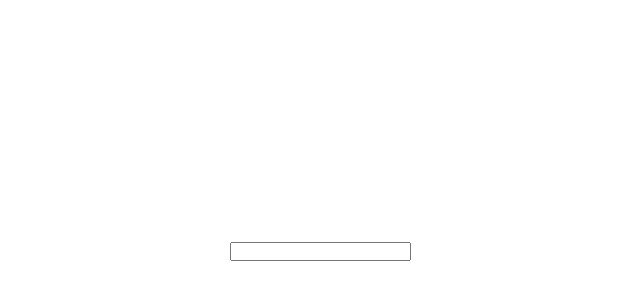
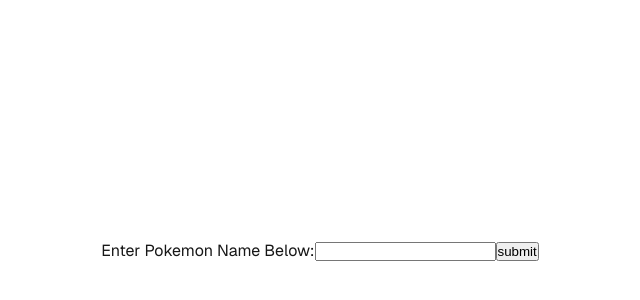
Before and after one commit to tytyjameson/pokestop, a Next.js app: page / in a window 1280 px wide. Shown: the part 150-450 px from the top of the page, without its empty margins (320-960 px from the left). Built offline with nearby package versions, Linux system fonts and the light colour scheme.

Commit message:
update the input with state for pokemon lookup

```diff
--- a/src/app/page.js
+++ b/src/app/page.js
@@ -8,11 +8,25 @@
 export default function Home() {
   const [name, setName] = useState("");
 
+  const handlePokemonInput = (e) => {
+    setName(e.target.value);
+  }
+
+  const submitPokemon = (e) => {
+    e.PreventDefault();
+    console.log("this is the pokemon you're looking for", name)
+  }
   return (
     <div className={styles.page}>
       <main className={styles.main}>
         <div>
-          <input type="text" value={name} onChange={(e) => setName(e.target.value)}/>
+          <form onSubmit={submitPokemon}>
+            <label>
+              Enter Pokemon Name Below:
+            <input type="text" value={name} onChange={handlePokemonInput}/>
+            </label>
+            <button type="submit">submit</button>
+          </form>
         </div>
       </main>
       <footer className={styles.footer}>
```
